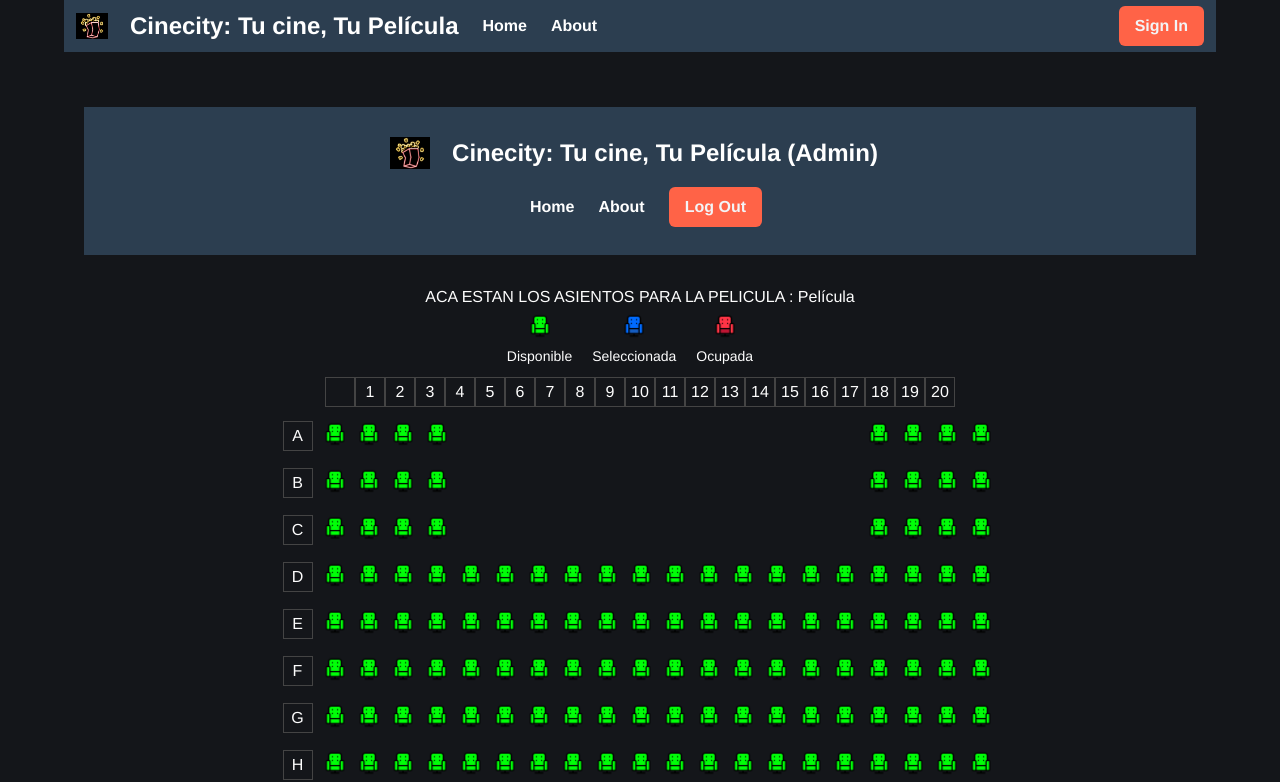
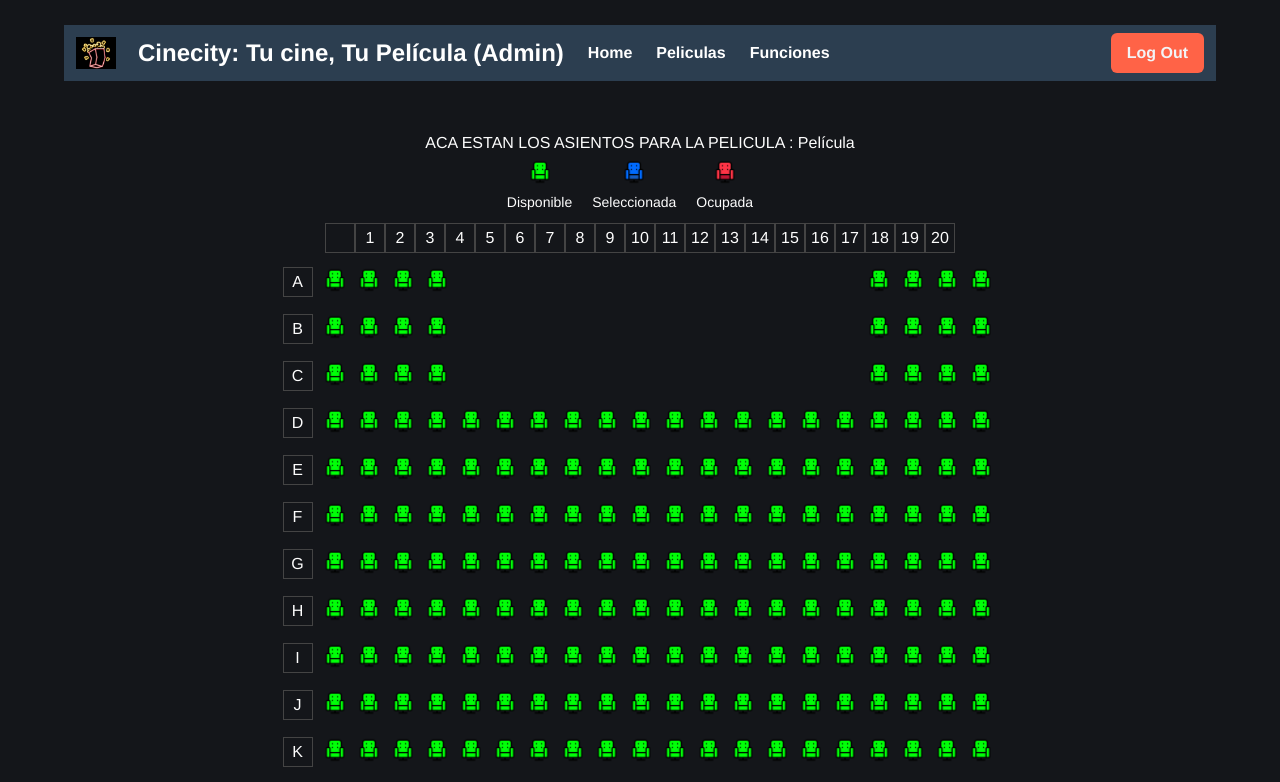
Before and after one commit to LuisAOL2003/Proyecto-Cines.-Programacion-7, a Vue app in the folder Front/: page /seats in a window 1280 px wide. Shown: the top 782 px of the page. Built offline with nearby package versions, Linux system fonts and the light colour scheme.

Commit message:
Arreglando detalles de diseño en las vistas

```diff
--- a/Front/src/App.vue
+++ b/Front/src/App.vue
@@ -1,9 +1,9 @@
 <template>
   <div id="app">
-    <Nav v-if="!isAdminView" />
-    <NavAdmin v-if="isAdminView" @logout="handleLogout" />
+    <Nav v-if="!isAdminView && !isSeatsView" />
+    <NavAdmin v-if="isAdminView || isSeatsView" @logout="handleLogout" />
     <router-view @routeChanged="handleRouteChange" />
-    <Footer v-if="!isAdminView" />
+    <Footer />
   </div>
 </template>
 
@@ -23,18 +23,18 @@ export default {
   },
   setup() {
     const isAdminView = ref(false);
-    const isMovieCreateView = ref(false);
+    const isSeatsView = ref(false);
     const route = useRoute();
     const router = useRouter();
 
     function handleRouteChange(route) {
       isAdminView.value = route.meta.isAdminView || false;
-      isMovieCreateView.value = route.name === 'movieCreate';
+      isSeatsView.value = route.name === 'Seats';
     }
 
     function handleLogout() {
       isAdminView.value = false;
-      isMovieCreateView.value = false;
+      isSeatsView.value = false;
       localStorage.removeItem('token'); // Asegúrate de cerrar sesión correctamente
       router.push('/'); // Redirigir a la página de inicio después de cerrar sesión
     }
@@ -49,7 +49,7 @@ export default {
 
     return {
       isAdminView,
-      isMovieCreateView,
+      isSeatsView,
       handleRouteChange,
       handleLogout,
     };
--- a/Front/src/components/Cinema.vue
+++ b/Front/src/components/Cinema.vue
@@ -25,7 +25,7 @@
       </div>
 
       <!-- Fila de Asientos -->
-      <div v-for="i in totalRows" :key="i" class="seat-row">
+      <div v-for="i in computedTotalRows " :key="i" class="seat-row">
         <div class="seat-label">{{ numToChar(i) }}</div> <!-- Etiqueta de la Fila -->
 
         <!-- Asientos -->
@@ -110,11 +110,12 @@ export default {
     },
   },
   computed: {
-    totalRows() {
+    computedTotalRows() {
       return Math.min(this.maxRow, this.totalRows);
     }
   }
 };
+
 </script>
 
 <style scoped>
--- a/Front/src/components/SearchModal.vue
+++ b/Front/src/components/SearchModal.vue
@@ -97,7 +97,7 @@ export default {
 
 <style scoped>
 .search-modal {
-  background-color: white;
+  background-color: #2a2a2a;
   padding: 20px;
   border-radius: 8px;
   max-width: 700px; /* Ampliar el modal */
@@ -105,12 +105,13 @@ export default {
   box-shadow: 0 2px 10px rgba(0, 0, 0, 0.1);
   position: relative;
   margin-bottom: 20px; /* Margen inferior para evitar cercanía al footer */
+  margin-top: 50px; /* Ajustar este valor para mover el contenido hacia arriba */
 }
 
 .search-modal h2 {
   margin-bottom: 20px;
   text-align: center;
-  color: black; /* Color negro para el h2 */
+  color: rgb(248, 246, 246); /* Color blaco para el h2 */
   font-size: 24px; /* Tamaño de fuente más grande para el h2 */
 }
 
@@ -132,12 +133,12 @@ export default {
   display: block;
   margin-bottom: 5px;
   font-weight: bold;
-  color: black; /* Color negro para los labels */
+  color: rgb(255, 247, 247); /* Color negro para los labels */
 }
 
 .search-modal h3 {
   margin: 0 0 10px 0;
-  color: #333;
+  color: #fffdfd;
 }
 
 .search-modal img.movie-image {
--- a/Front/src/components/partials/NavAdmin.vue
+++ b/Front/src/components/partials/NavAdmin.vue
@@ -16,8 +16,9 @@
       <!-- Menú de navegación -->
       <div id="navbar" class="navbar-menu">
         <div class="navbar-start">
-          <router-link to="/" class="navbar-item">Home</router-link>
-          <router-link to="/about" class="navbar-item">About</router-link>
+          <router-link to="/admin" class="navbar-item">Home</router-link>
+          <router-link to="/movie-create" class="navbar-item">Peliculas</router-link>
+          <router-link to="/assign-functions" class="navbar-item">Funciones</router-link>
         </div>
         <!-- Botones en la esquina derecha -->
         <div class="navbar-end">
--- a/Front/src/main.js
+++ b/Front/src/main.js
@@ -2,13 +2,16 @@ import { createApp } from 'vue';
 import App from './App.vue';
 import router from './router';
 import axios from 'axios';
+import { createPinia } from 'pinia';
 import 'bulma/css/bulma.css';
-
 
 const app = createApp(App);
 
+// Crear una instancia de Pinia
+const pinia = createPinia();
+
 app.use(router);
-
+app.use(pinia); // Usar Pinia
 
 app.config.globalProperties.$http = axios;
 
--- a/Front/src/views/Seats.vue
+++ b/Front/src/views/Seats.vue
@@ -1,6 +1,5 @@
 <template>
   <div class="container">
-    <NavAdmin />
     <h2>ACA ESTAN LOS ASIENTOS PARA LA PELICULA : {{ movieTitle }}</h2>
     <Cinema
       :leftInitial="0"
@@ -15,20 +14,15 @@
       :ocupados="ocupados"
       @update:selectedRef="updateSelectedRef"
     />
-    <Footer />
   </div>
 </template>
 
 <script>
-import NavAdmin from '../components/partials/NavAdmin.vue';
-import Footer from '../components/partials/Footer.vue';
 import Cinema from '../components/Cinema.vue';
 
 export default {
   name: 'Seats',
   components: {
-    NavAdmin,
-    Footer,
     Cinema,
   },
   props: {
```
Also changed, not shown: Front/package.json (+5 -2 lines), Front/src/registerServiceWorker.js (deleted, +0 -32 lines), Front/src/stores/store.js (added, +7 -0 lines), Front/src/views/prueba.vue (added, +16 -0 lines), Front/src/router/index.js (line endings or trailing spaces), 1 other file (tests, documents, lock files or other folders).
